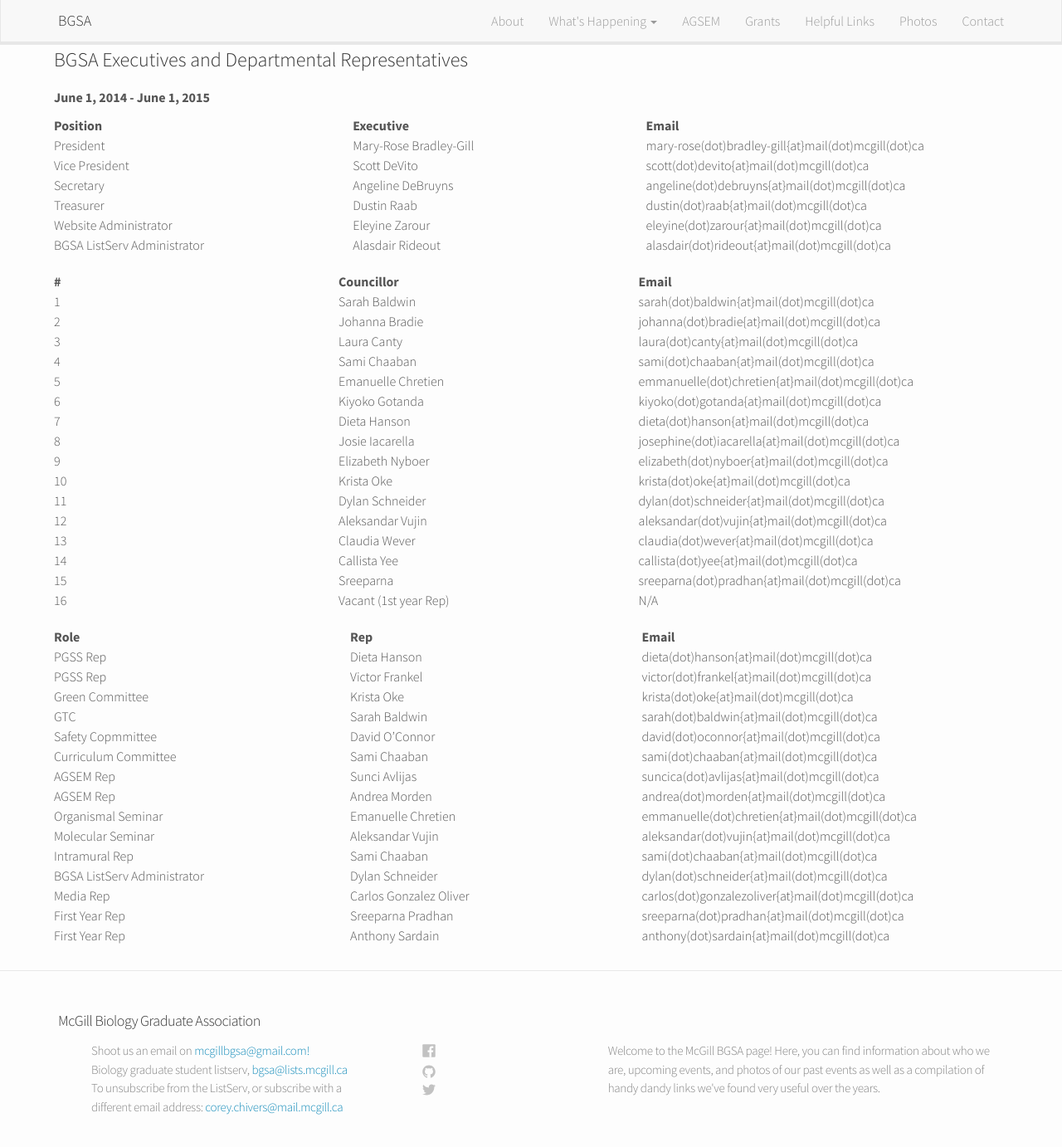
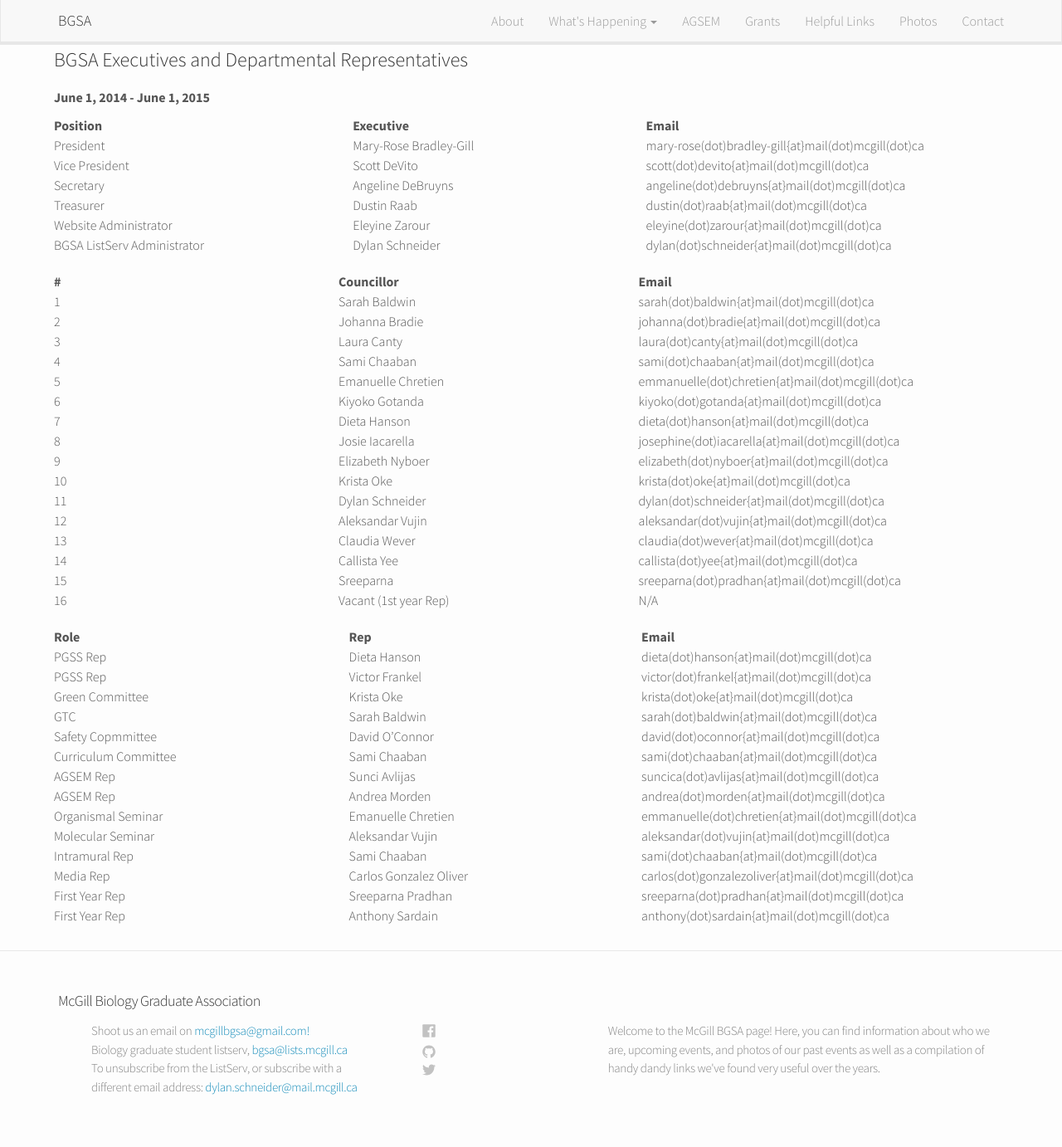
Before and after one commit to McGillBGSA/McGillBGSA.github.io, a Jekyll site: the page built from contact.md, in a window 1280 px wide and 1400 px high, scrolled down 221 px. Shown: the top 1382 px of the window at 83% size. Built offline with Jekyll 4.4.1, drawn with Linux system fonts in a browser that asks for light colours; nearby versions of some CDN libraries.

Commit message:
fixing dylan's listings

```diff
--- a/_includes/footer.html
+++ b/_includes/footer.html
@@ -8,7 +8,7 @@
       <ul>
         <li>Shoot us an email on <a href="mailto:mcgillbgsa@gmail.com">mcgillbgsa@gmail.com!</a></li>
         <li>Biology graduate student listserv, <a href="mailto:bgsa@lists.mcgill.ca">bgsa@lists.mcgill.ca</a></li>
-        <li>To unsubscribe from the ListServ, or subscribe with a different email address: <a href="mailto:corey.chivers@mail.mcgill.ca">corey.chivers@mail.mcgill.ca</a></li>
+        <li>To unsubscribe from the ListServ, or subscribe with a different email address: <a href="mailto:dylan.schneider@mail.mcgill.ca">dylan.schneider@mail.mcgill.ca</a></li>
     </div>
 
     <div class="footer-col-2 column">
--- a/contact.md
+++ b/contact.md
@@ -14,8 +14,7 @@ Vice President|Scott DeVito|scott(dot)devito{at}mail(dot)mcgill(dot)ca
 Secretary|Angeline DeBruyns|angeline(dot)debruyns{at}mail(dot)mcgill(dot)ca
 Treasurer  |Dustin Raab|dustin(dot)raab{at}mail(dot)mcgill(dot)ca
 Website Administrator|Eleyine Zarour|eleyine(dot)zarour{at}mail(dot)mcgill(dot)ca
-BGSA ListServ Administrator|Alasdair Rideout|alasdair(dot)rideout{at}mail(dot)mcgill(dot)ca
-
+BGSA ListServ Administrator | Dylan Schneider | dylan(dot)schneider{at}mail(dot)mcgill(dot)ca
 
 
 \#| Councillor | Email
@@ -50,7 +49,6 @@ AGSEM Rep | Andrea Morden | andrea(dot)morden{at}mail(dot)mcgill(dot)ca
 Organismal Seminar|Emanuelle Chretien|emmanuelle(dot)chretien{at}mail(dot)mcgill(dot)ca
 Molecular Seminar|Aleksandar Vujin|aleksandar(dot)vujin{at}mail(dot)mcgill(dot)ca
 Intramural Rep | Sami Chaaban | sami(dot)chaaban{at}mail(dot)mcgill(dot)ca
-BGSA ListServ Administrator | Dylan Schneider | dylan(dot)schneider{at}mail(dot)mcgill(dot)ca
 Media Rep | Carlos Gonzalez Oliver| carlos(dot)gonzalezoliver{at}mail(dot)mcgill(dot)ca
 First Year Rep | Sreeparna Pradhan | sreeparna(dot)pradhan{at}mail(dot)mcgill(dot)ca
 First Year Rep | Anthony Sardain | anthony(dot)sardain{at}mail(dot)mcgill(dot)ca
```
